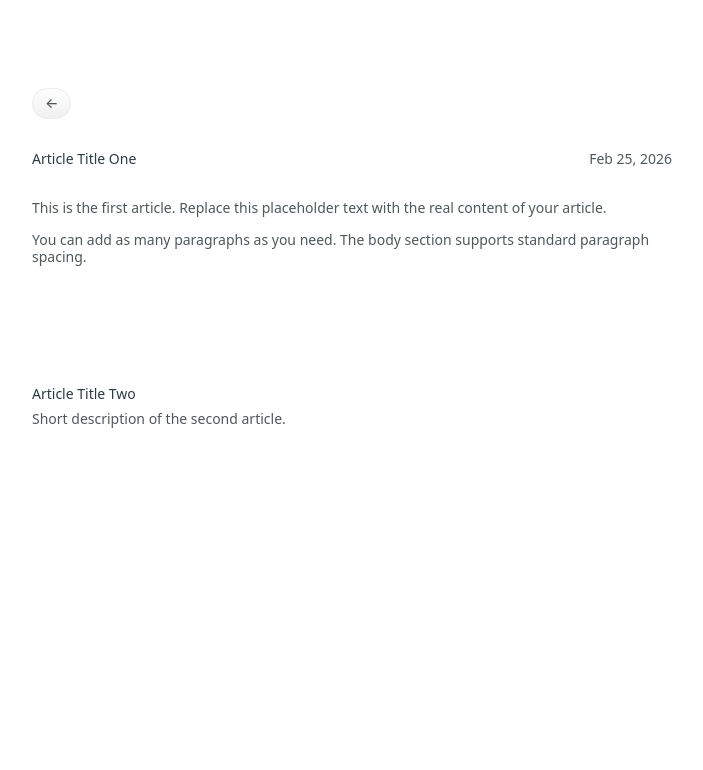
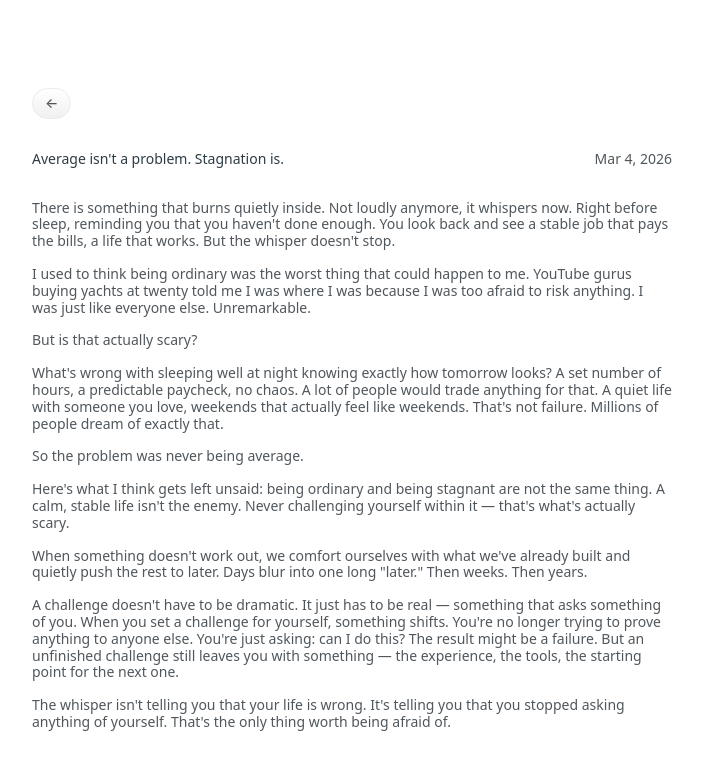
Before and after one commit to stpolivoda/personal-website, a plain HTML site: page blog/article-1.html in a window 1280 px wide. Shown: the whole page, without its empty margins (288-991 px from the left). Drawn offline with nearby package versions, Linux system fonts and the light colour scheme.

Commit message:
first blog post

```diff
--- a/blog/article-1.html
+++ b/blog/article-1.html
@@ -3,7 +3,7 @@
 <head>
     <meta charset="UTF-8">
     <meta name="viewport" content="width=device-width, initial-scale=1.0">
-    <title>Article Title One – Stanislav Polivoda</title>
+    <title>Average isn't a problem. Stagnation is. – Stanislav Polivoda</title>
     <link rel="stylesheet" href="../styles.css">
     <link rel="stylesheet" href="https://fonts.googleapis.com/css2?family=Material+Symbols+Outlined:opsz,wght,FILL,GRAD@24,400,0,0" />
 </head>
@@ -13,20 +13,20 @@
 
         <div class="blog-article">
             <div class="blog-article__header">
-                <h5>Article Title One</h5>
-                <p class="blog-article__date">Feb 25, 2026</p>
+                <h5>Average isn't a problem. Stagnation is.</h5>
+                <p class="blog-article__date">Mar 4, 2026</p>
             </div>
             <div class="blog-article__body">
-                <p>This is the first article. Replace this placeholder text with the real content of your article.</p>
-                <p>You can add as many paragraphs as you need. The body section supports standard paragraph spacing.</p>
+                <p>There is something that burns quietly inside. Not loudly anymore, it whispers now. Right before sleep, reminding you that you haven't done enough. You look back and see a stable job that pays the bills, a life that works. But the whisper doesn't stop.</p>
+                <p>I used to think being ordinary was the worst thing that could happen to me. YouTube gurus buying yachts at twenty told me I was where I was because I was too afraid to risk anything. I was just like everyone else. Unremarkable.</p>
+                <p>But is that actually scary?</p>
+                <p>What's wrong with sleeping well at night knowing exactly how tomorrow looks? A set number of hours, a predictable paycheck, no chaos. A lot of people would trade anything for that. A quiet life with someone you love, weekends that actually feel like weekends. That's not failure. Millions of people dream of exactly that.</p>
+                <p>So the problem was never being average.</p>
+                <p>Here's what I think gets left unsaid: being ordinary and being stagnant are not the same thing. A calm, stable life isn't the enemy. Never challenging yourself within it — that's what's actually scary.</p>
+                <p>When something doesn't work out, we comfort ourselves with what we've already built and quietly push the rest to later. Days blur into one long "later." Then weeks. Then years.</p>
+                <p>A challenge doesn't have to be dramatic. It just has to be real — something that asks something of you. When you set a challenge for yourself, something shifts. You're no longer trying to prove anything to anyone else. You're just asking: can I do this? The result might be a failure. But an unfinished challenge still leaves you with something — the experience, the tools, the starting point for the next one.</p>
+                <p>The whisper isn't telling you that your life is wrong. It's telling you that you stopped asking anything of yourself. That's the only thing worth being afraid of.</p>
             </div>
-        </div>
-
-        <div class="blog-article__nav">
-            <a href="article-2.html" class="blog-nav-link">
-                <span class="blog-nav-link__title">Article Title Two</span>
-                <p>Short description of the second article.</p>
-            </a>
         </div>
     </div>
 </body>
```
Also changed, not shown: blog/article-2.html (deleted, +0 -33 lines), index.html (+3 -11 lines), .claude/settings.local.json (added).
